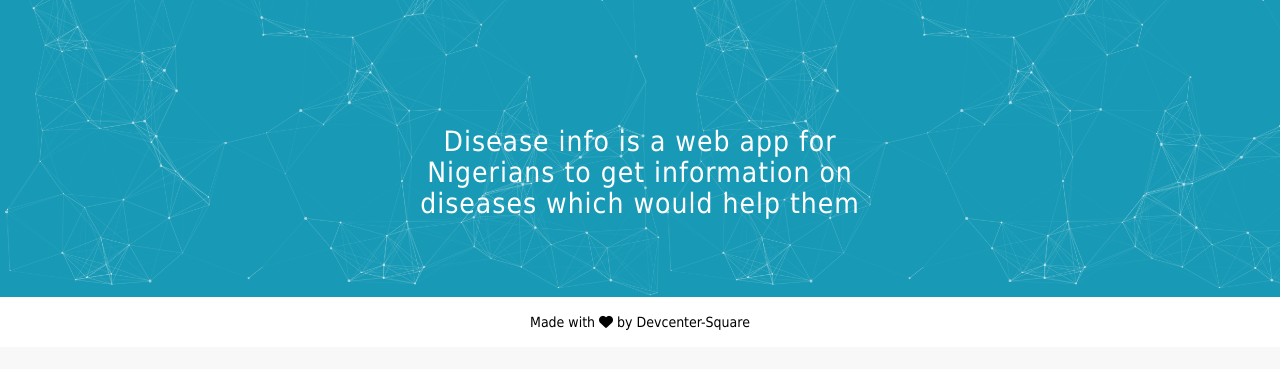
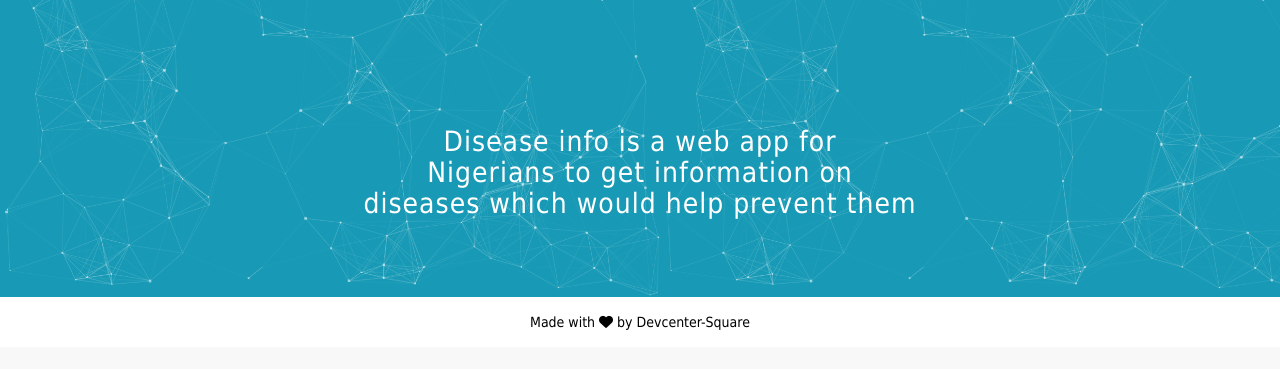
Before and after one commit to devcenter-square/disease-info-ui, a website: page client/views/index.html in a window 1280 px wide. Shown: the part 53-422 px from the top of the page. Drawn offline with Linux system fonts and the light colour scheme.

Commit message:
copy change

```diff
--- a/client/views/index.html
+++ b/client/views/index.html
@@ -25,13 +25,13 @@
     <meta property="og:type" content="website" />
     <meta property="og:image" content="" />
     <meta property="og:url" content="https://diseaseinfo.herokuapp.com"/>
-    <meta property="og:description" content="Disease info is a web app for Nigerians to get information on diseases and how to prevent them" />
+    <meta property="og:description" content="Disease info is a web app for Nigerians to get information on diseases whihch would help prevent them" />
     <meta property="fb:admins" content="" />
     <!-- Start Twitter Meta Tags -->
     <meta name="twitter:card" content="">
     <meta name="twitter:url" content="https://diseaseinfo.herokuapp.com">
     <meta name="twitter:title" content="Disease Info">
-    <meta name="twitter:description" content="Disease info is a web app for Nigerians to get information on diseases and how to prevent them">
+    <meta name="twitter:description" content="Disease info is a web app for Nigerians to get information on diseases which would help prevent them">
     <meta name="twitter:image" content="" />
 
     <link href="/assets/css/bootstrap.min.css" rel="stylesheet">
@@ -108,7 +108,7 @@
         <div class="container">
             <div class="row">
                 <div class="col-sm-12">
-                    <h3 class="text-white text-center banner-text">Disease info is a web app for<br> Nigerians to get information on<br> diseases which would help them</h3>
+                    <h3 class="text-white text-center banner-text">Disease info is a web app for<br> Nigerians to get information on<br> diseases which would help prevent them</h3>
                 </div>
             </div>
         </div>
```
